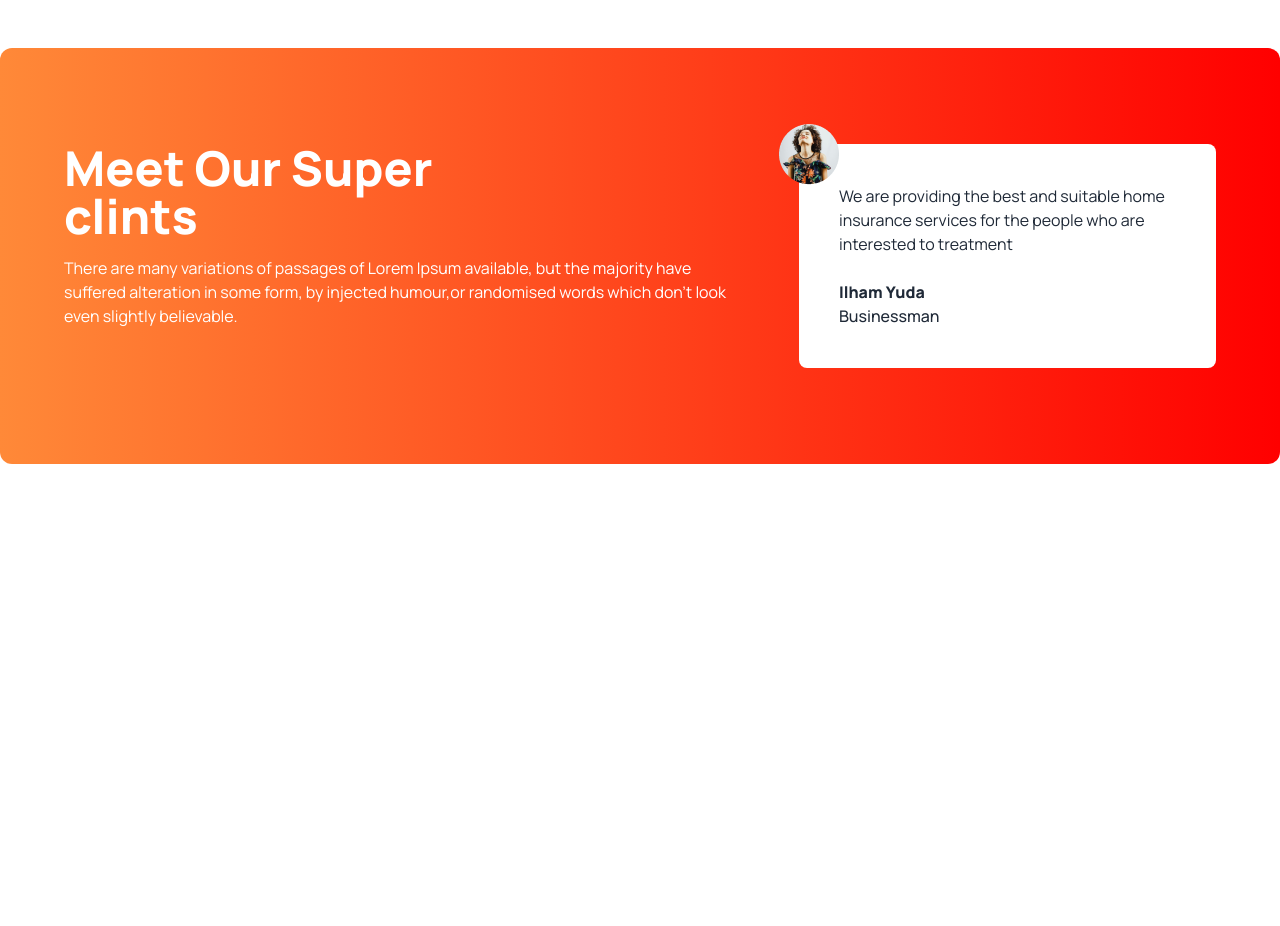
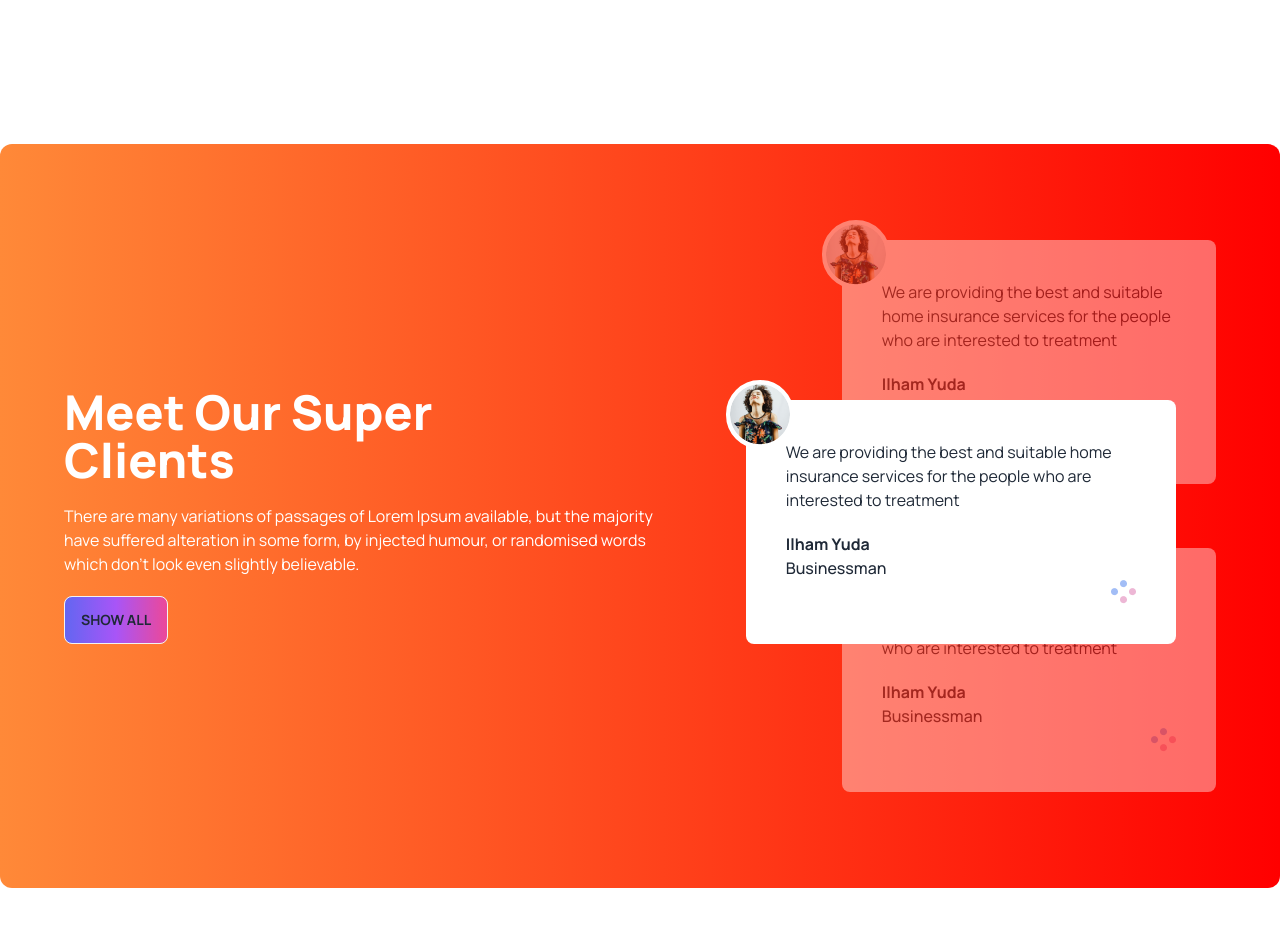
Before and after one commit to amithasanamithasan/tea-house-dasiy-ui, a plain HTML site: page index.html in a window 1280 px wide. Shown: the part 2300-3226 px from the top of the page. Before the commit the page ends 2764 px from the top, so only its background shows below. Drawn offline with nearby package versions, Linux system fonts and the light colour scheme.

Commit message:
review container 1st review lastreview previus review

```diff
--- a/index.html
+++ b/index.html
@@ -149,28 +149,64 @@
     </section>
     <!-- super clints section -->
 
-  <section class="  -my-24  flex md:flex-col lg:flex-row gap-12 rounded-xl bg-gradient-to-r from-[#FF8938] to-[#F00] px-16 py-24">
-<div class="space-y-4 ">
+    <section
+    class="my-24 flex flex-col lg:flex-row gap-12
+    rounded-xl bg-gradient-to-r from-gradient-start to-gradient-end
+    px-16 py-24">
+    <div class=" flex lg:pr-28 items-center">
+        <div class="space-y-5">
             <h2 class="text-5xl font-extrabold text-white">
                 Meet Our Super
                 <br>
-    clints
+                Clients
             </h2>
-  <p class="text-white">There are many variations of passages of
-    Lorem Ipsum available, but the majority have
-    suffered alteration in some form, by injected
-    humour,or randomised words which don't look even slightly believable. </p>
+            <p class="text-white">
+                There are many variations of passages of Lorem Ipsum available, but the majority have suffered
+                alteration in some form, by injected humour, or randomised words which don't look even slightly
+                believable.
+            </p>
+            <button class="btn btn-white bg-gradient-to-r from-indigo-500
+             via-purple-500
+              to-pink-500 ">Show All</button>
         </div>
-    <div>
-    <div class="relative p-10 rounded-lg bg-white">
-      <img class="absolute -top-5 -left-5"   src="./images/client.png" alt="">
-    <p>We are providing the best and suitable home
-      insurance services for the people
-      who are interested to treatment</p>
-
-      <br>
-      <h2 class="font-extrabold">Ilham Yuda</h2>
+    </div>
+    <!-- review container  -->
+    <div class="relative">
+      <!-- next review -->
+      <div class="relative z-10 mb-16 opacity-40 p-10 rounded-lg bg-white">
+          <img class="absolute -top-5 -left-5 border-4 border-white rounded-full bg-white"
+              src="./images/client.png" alt="">
+          <p>We are providing the best and suitable home insurance services for the people who are interested
+              to treatment</p>
+          <h4 class="font-bold mt-5">Ilham Yuda</h4>
           <p class="font-medium">Businessman</p>
+          <div class="flex justify-end">
+              <img src="./images/circles.png" alt="">
+          </div>
+      </div>
+      <!-- current review -->
+      <div class="absolute z-20 top-40 lg:-left-24 lg:w-[430px] p-10 rounded-lg bg-white">
+          <img class="absolute -top-5 -left-5 border-4 border-white rounded-full bg-white"
+              src="images/client.png" alt="">
+          <p>We are providing the best and suitable home insurance services for the people who are interested
+              to treatment</p>
+          <h4 class="font-bold mt-5">Ilham Yuda</h4>
+          <p class="font-medium">Businessman</p>
+          <div class="flex justify-end">
+              <img src="./images/circles.png" alt="">
+          </div>
+      </div>
+      <!-- previous review -->
+      <div class="relative z-10 opacity-40 p-10 rounded-lg bg-white">
+          <img class="absolute -top-5 -left-5 border-4 border-white rounded-full bg-white"
+              src="images/client.png" alt="">
+          <p>We are providing the best and suitable home insurance services for the people who are interested
+              to treatment</p>
+          <h4 class="font-bold mt-5">Ilham Yuda</h4>
+          <p class="font-medium">Businessman</p>
+          <div class="flex justify-end">
+              <img src="./images/circles.png" alt="">
+          </div>
       </div>
   </div>
 </section>
```
Lines whose indentation alone changed are shown as unchanged.
